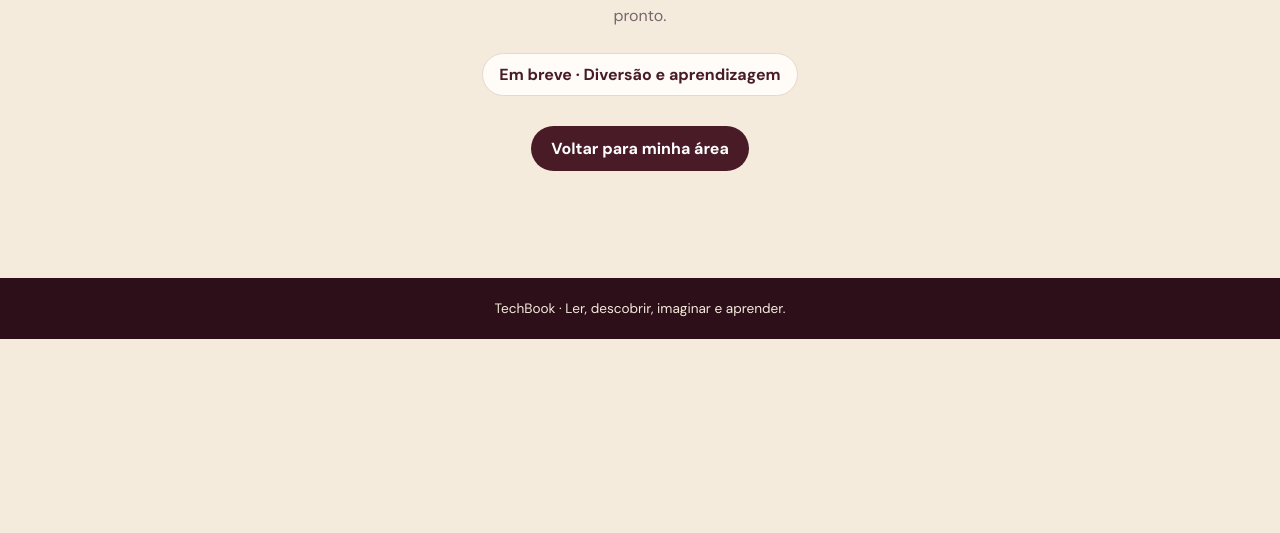
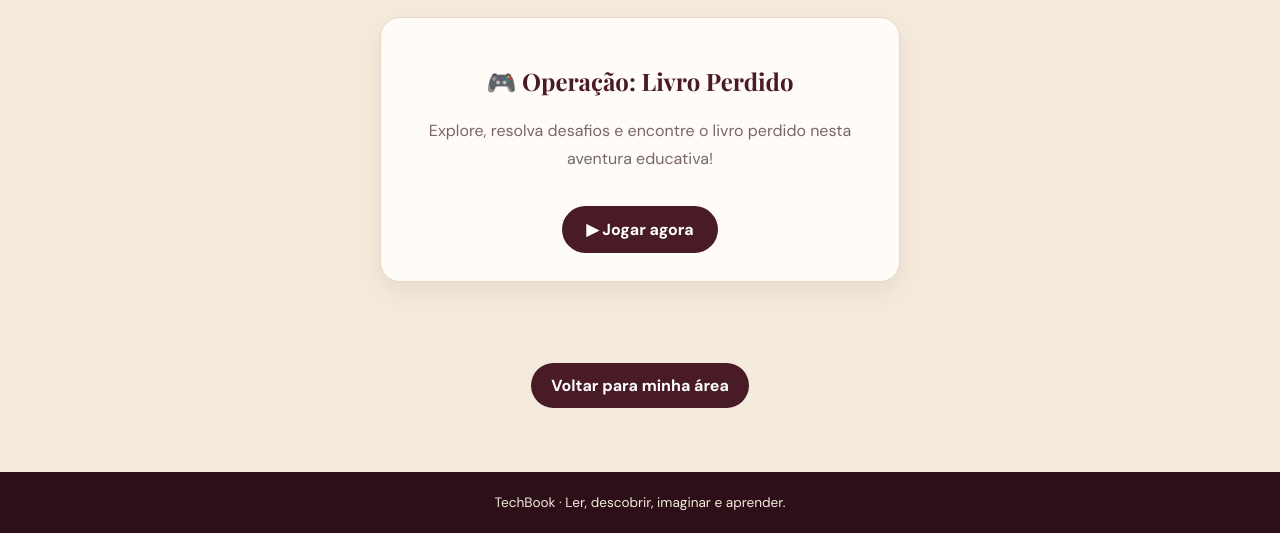
Before and after one commit to Jessiaguimaraes01/TechBook, a plain HTML site: page jogos.html in a window 1280 px wide. Shown: the part 461-994 px from the top of the page. Before the commit the page ends 800 px from the top, so only its background shows below. Drawn offline with nearby package versions, Linux system fonts and the light colour scheme.

Commit message:
ajustando a area do jogo

```diff
--- a/jogos.html
+++ b/jogos.html
@@ -12,11 +12,50 @@
     *{box-sizing:border-box}body{margin:0;min-height:100vh;display:flex;flex-direction:column;background:var(--creme);color:var(--texto);font-family:"DM Sans",sans-serif}
     header{padding:14px 6%;background:var(--papel);border-bottom:1px solid var(--borda)}.brand{display:inline-flex;align-items:center;gap:12px;color:var(--vinho);text-decoration:none;font-weight:700}.mark{display:grid;place-items:center;width:42px;height:42px;border-radius:50%;background:var(--vinho);border:2px solid var(--dourado);color:var(--dourado)}.brand strong{display:block;font:700 1.25rem "Playfair Display",serif}.brand small{display:block;color:var(--suave);font-size:.58rem;letter-spacing:.15em}
     main{width:min(900px,90%);margin:auto;padding:64px 0;text-align:center}.art{width:100px;height:100px;margin:0 auto 22px;display:grid;place-items:center;border-radius:28px;background:var(--vinho);color:var(--dourado);font-size:3rem;box-shadow:0 14px 30px #481b2725}span{color:#9b7041;font-size:.75rem;font-weight:700;letter-spacing:.18em}h1{font:600 clamp(2rem,5vw,3.2rem) "Playfair Display",serif;color:var(--vinho);margin:10px 0}p{max-width:560px;margin:0 auto 24px;color:var(--suave);line-height:1.7}.note{display:inline-block;padding:10px 16px;border:1px solid var(--borda);border-radius:999px;background:var(--papel);color:var(--vinho);font-weight:700}.back{display:inline-block;margin-top:30px;padding:12px 20px;border-radius:999px;background:var(--vinho);color:white;text-decoration:none;font-weight:700}footer{padding:22px;text-align:center;background:#2C0F18;color:#F5EBDD;font-size:.85rem}
+  .game-card {
+  max-width: 520px;
+  margin: 30px auto;
+  padding: 28px;
+  background: var(--papel);
+  border: 1px solid var(--borda);
+  border-radius: 20px;
+  box-shadow: 0 10px 25px #481b2715;
+}
+
+.game-card h2 {
+  color: var(--vinho);
+  font-family: "Playfair Display", serif;
+}
+
+.play-button {
+  display: inline-block;
+  padding: 13px 24px;
+  margin-top: 10px;
+  border-radius: 999px;
+  background: var(--vinho);
+  color: white;
+  text-decoration: none;
+  font-weight: 700;
+}
+
+.play-button:hover {
+  background: var(--bordo);
+}
   </style>
 </head>
 <body>
   <header><a class="brand" href="index.html"><span class="mark">TB</span><span><strong>TechBook</strong><small>BIBLIOTECA INTELIGENTE</small></span></a></header>
-  <main><div class="art" aria-hidden="true">🎮</div><span>UM NOVO ESPAÇO ESTÁ CHEGANDO</span><h1>Área de Jogos</h1><p>Este espaço está reservado para os jogos educativos do TechBook. O jogo ainda está em desenvolvimento e será integrado aqui quando estiver pronto.</p><div class="note">Em breve · Diversão e aprendizagem</div><br><a class="back" href="perfil-aluno.html">Voltar para minha área</a></main>
-  <footer>TechBook · Ler, descobrir, imaginar e aprender.</footer>
+  <main><div class="art" aria-hidden="true">🎮</div><span>UM NOVO ESPAÇO ESTÁ CHEGANDO</span><h1>Área de Jogos</h1><p>Este espaço está reservado para os jogos educativos do TechBook. O jogo ainda está em desenvolvimento e será integrado aqui quando estiver pronto.</p><div class="game-card">
+  <h2>🎮 Operação: Livro Perdido</h2>
+  <p>
+    Explore, resolva desafios e encontre o livro perdido
+    nesta aventura educativa!
+  </p>
+  <a href="jogo.html" class="play-button">▶ Jogar agora</a>
+</div>
+
+<br>
+<a class="back" href="perfil-aluno.html">Voltar para minha área</a>
+</main>  <footer>TechBook · Ler, descobrir, imaginar e aprender.</footer>
 </body>
 </html>
```
